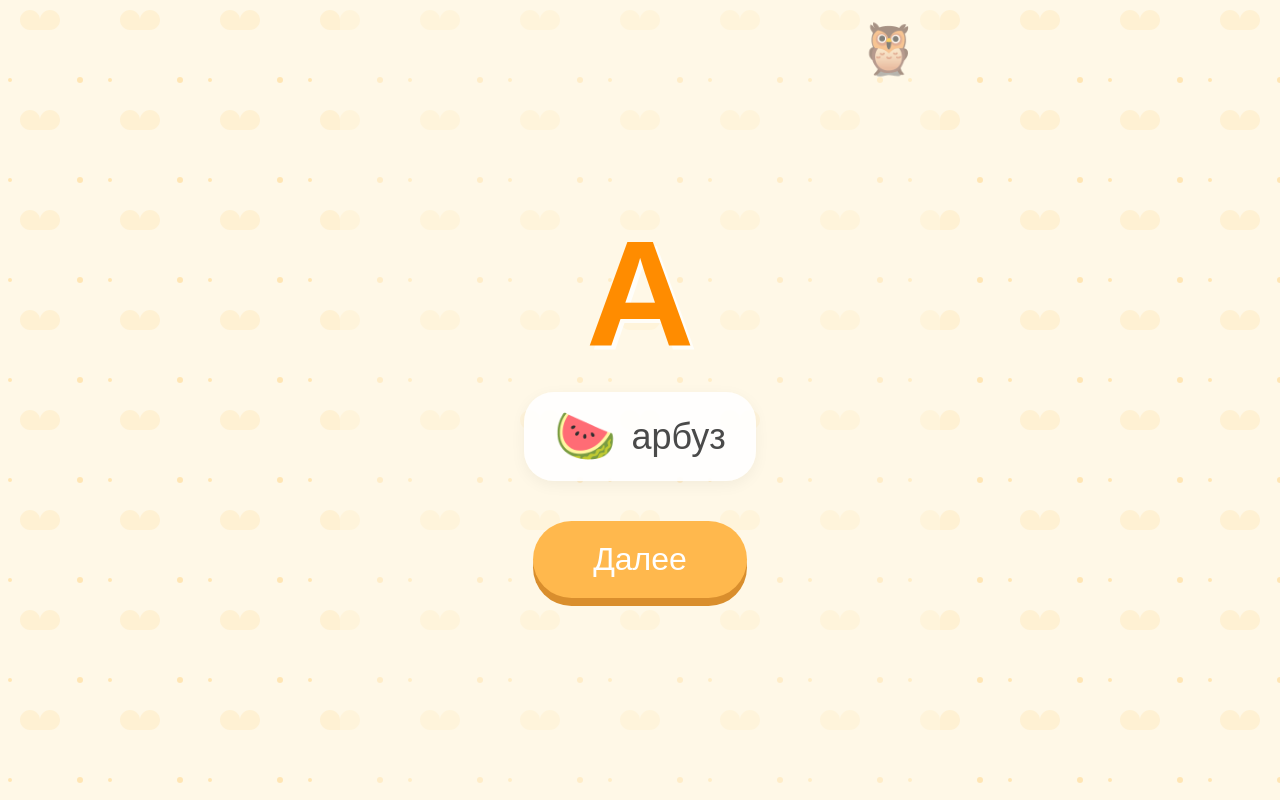
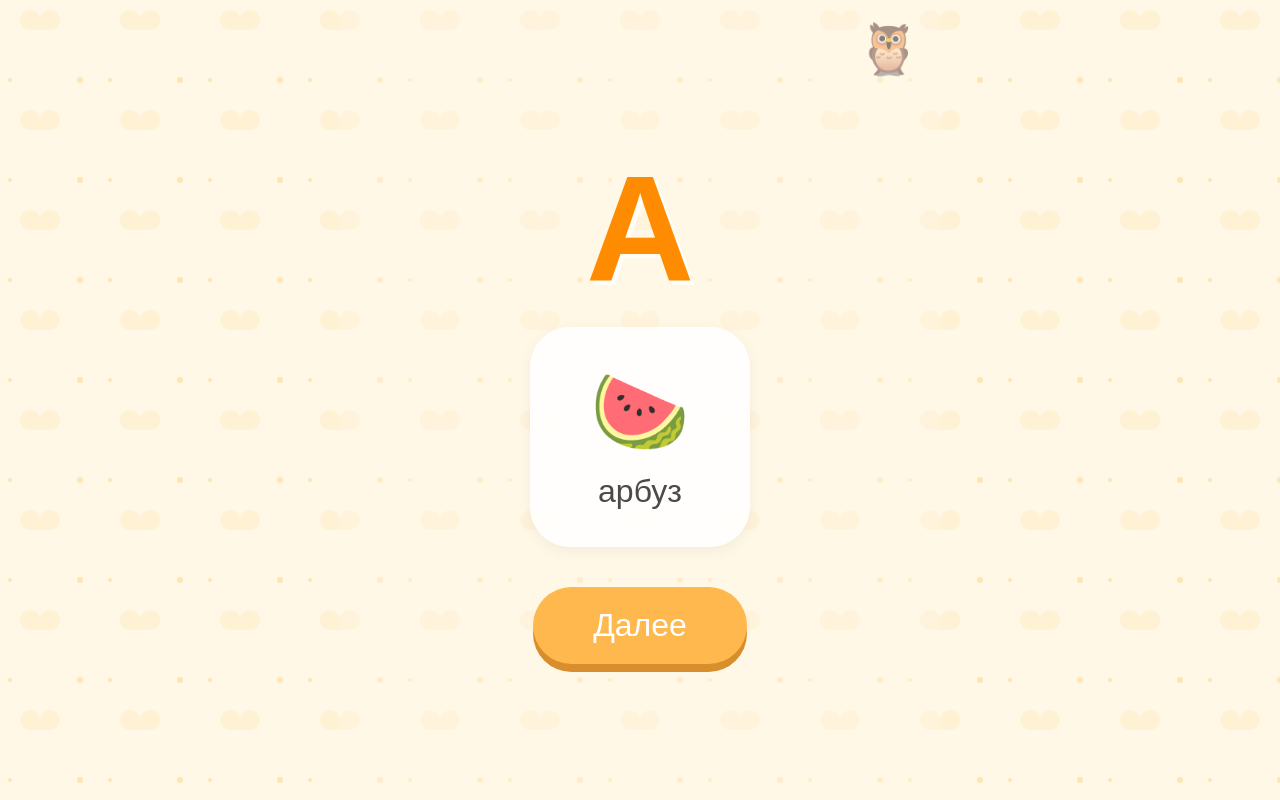
Before and after one commit to Kir92/kids-letters, a website built with Vite: page index.html in a window 1280 px wide. Both pictures are taken after a click on the button "Играть". Built offline with nearby package versions, Linux system fonts and the light colour scheme.

Commit message:
Make word card square and vertical

```diff
--- a/src/style.css
+++ b/src/style.css
@@ -106,21 +106,30 @@ h1 {
 
 .word-card {
   display: flex;
+  flex-direction: column; /* Эмодзи сверху, текст снизу */
   align-items: center;
-  gap: 15px;
+  justify-content: center;
+  gap: 10px;
   background: rgba(255, 255, 255, 0.9);
-  padding: 15px 30px;
-  border-radius: 30px;
+  width: 220px;         /* Фиксированная ширина */
+  height: 220px;        /* Фиксированная высота (идеальный квадрат) */
+  border-radius: 40px;  /* Красивое скругление */
   box-shadow: 0 4px 15px rgba(0,0,0,0.05);
   margin-bottom: 40px;
 }
 
 .word-card .emoji {
-  font-size: 50px;
+  width: 100px;         /* Квадрат для картинки */
+  height: 100px;
+  font-size: 80px;      /* Размер эмодзи */
+  display: flex;
+  justify-content: center;
+  align-items: center;
+  line-height: 1;
 }
 
 .word-card .word {
-  font-size: 36px;
+  font-size: 32px;
   color: #4A4A4A;
 }
 
```
